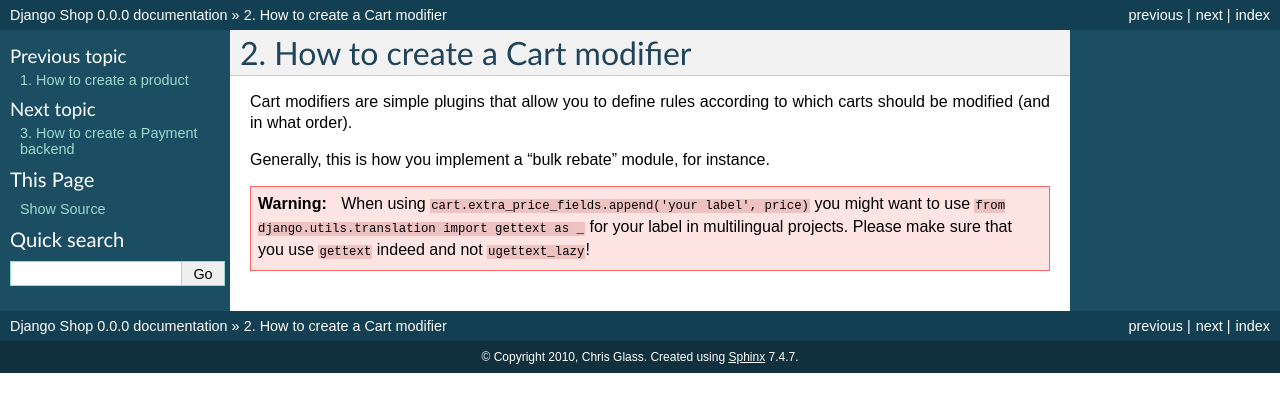
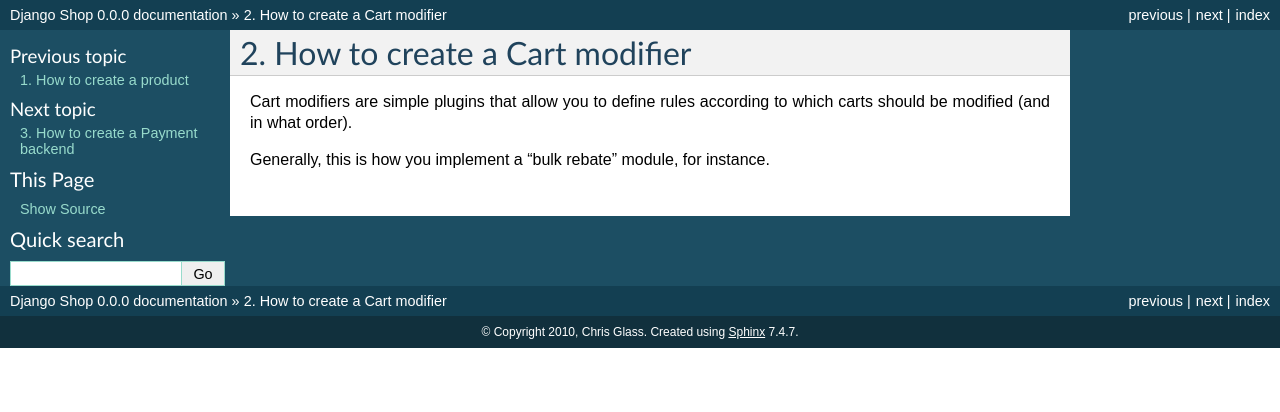
Before and after one commit to smartdevcode/django-shop, a Sphinx documentation site: the page built from docs/howto/how-to-cart-mod.rst, in a window 1280 px wide. Shown: the top 412 px of the page. Built offline with Sphinx 7.4.7, drawn with Linux system fonts in a browser that asks for light colours.

```diff
--- a/docs/howto/how-to-cart-mod.rst
+++ b/docs/howto/how-to-cart-mod.rst
@@ -6,9 +6,3 @@
 which carts should be modified (and in what order).
 
 Generally, this is how you implement a "bulk rebate" module, for instance.
-
-.. warning::
-   When using ``cart.extra_price_fields.append('your label', price)`` you might
-   want to use ``from django.utils.translation import gettext as _`` for your
-   label in multilingual projects. Please make sure that you use ``gettext``
-   indeed and not ``ugettext_lazy``!
```
Also changed, not shown: 1 other file.
